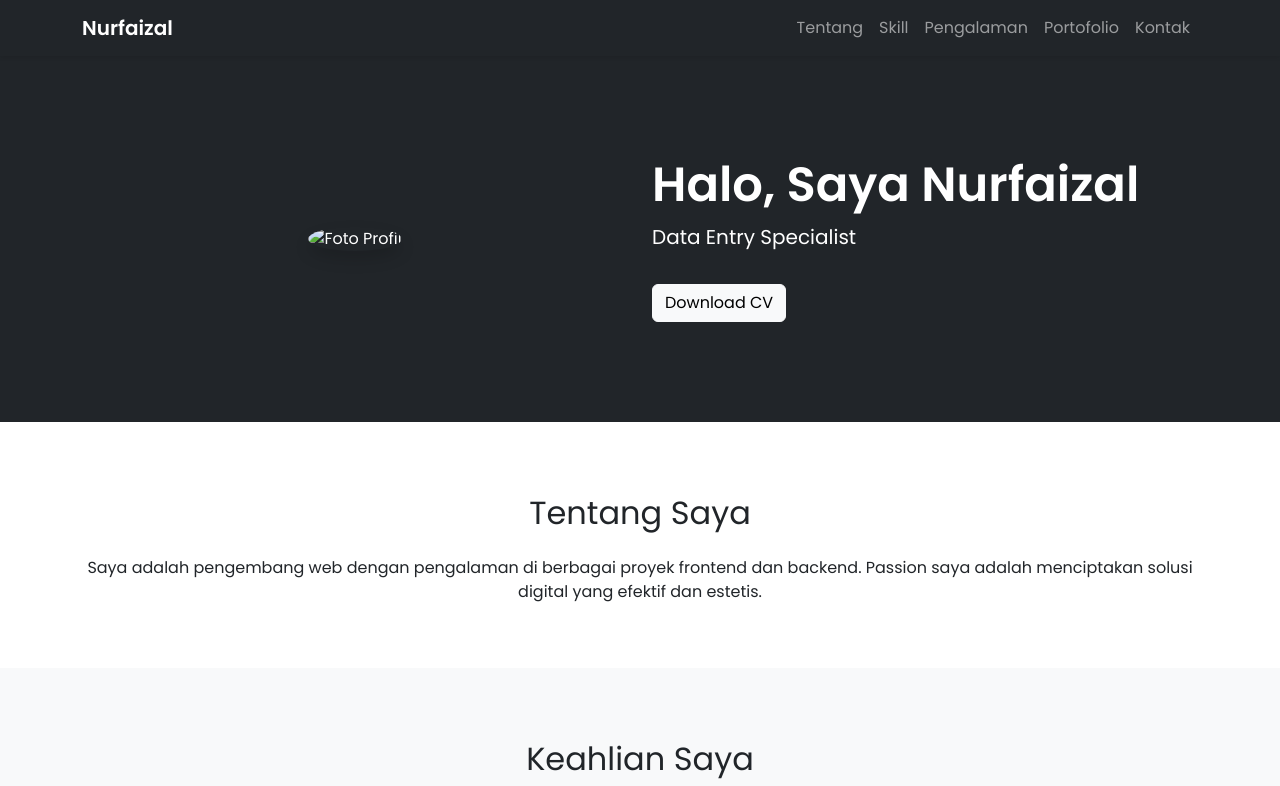
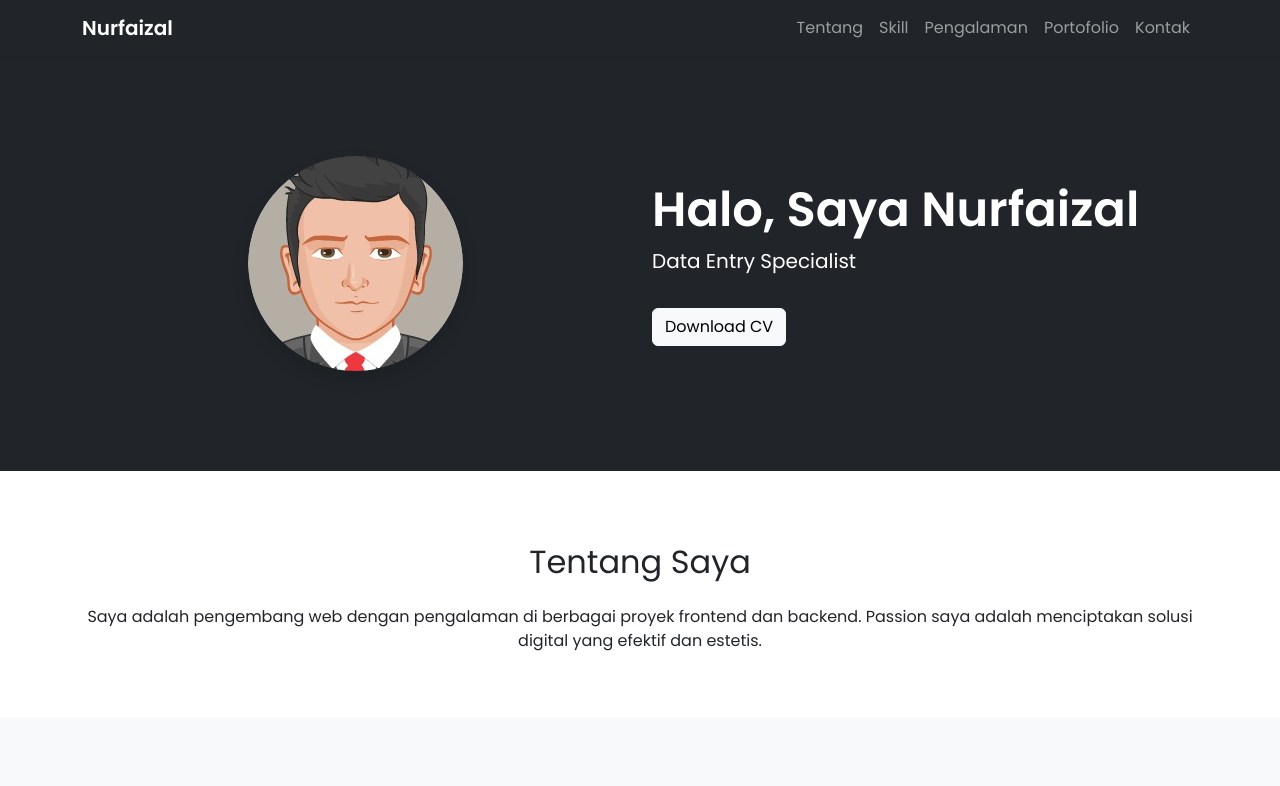
Before and after one commit to Nurfaizal/nurfaizal.github.io, a plain HTML site: page index.html in a window 1280 px wide. Shown: the top 786 px of the page. Drawn offline with nearby package versions, Linux system fonts and the light colour scheme.

Commit message:
third commit

```diff
--- a/index.html
+++ b/index.html
@@ -79,7 +79,7 @@
         <div class="container">
             <div class="row align-items-center">
                 <div class="col-md-6 text-center" data-aos="fade-right">
-                    <img src="C:\Users\ASUS\Pictures\user-fotor-20240326142649-removebg-preview.png" alt="Foto Profil"
+                    <img src="image/foto.png" alt="Foto Profil"
                         class="img-fluid rounded-circle shadow">
                 </div>
                 <div class="col-md-6 text-center text-md-start mt-4 mt-md-0" data-aos="fade-left">
```
Also changed, not shown: image/foto.png (added).
